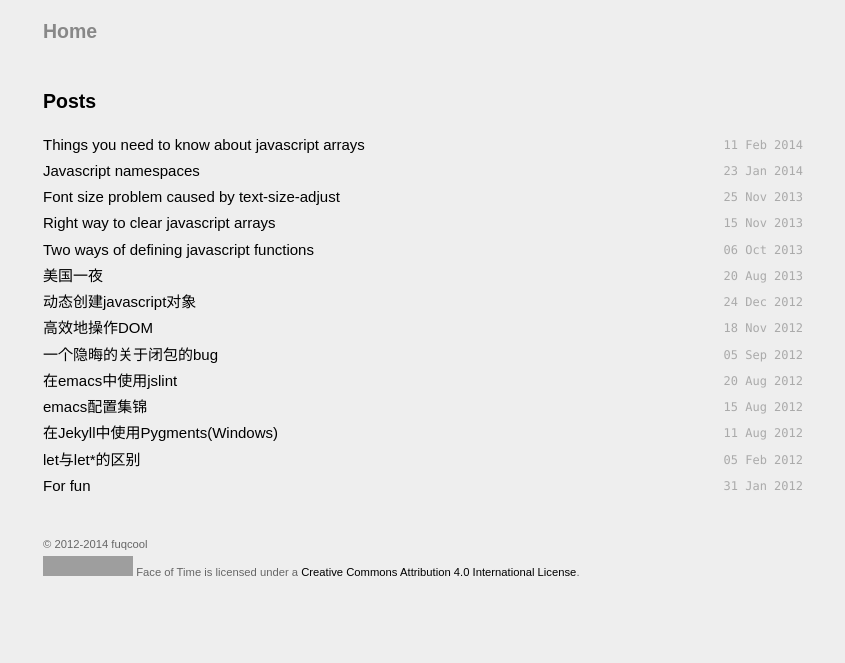
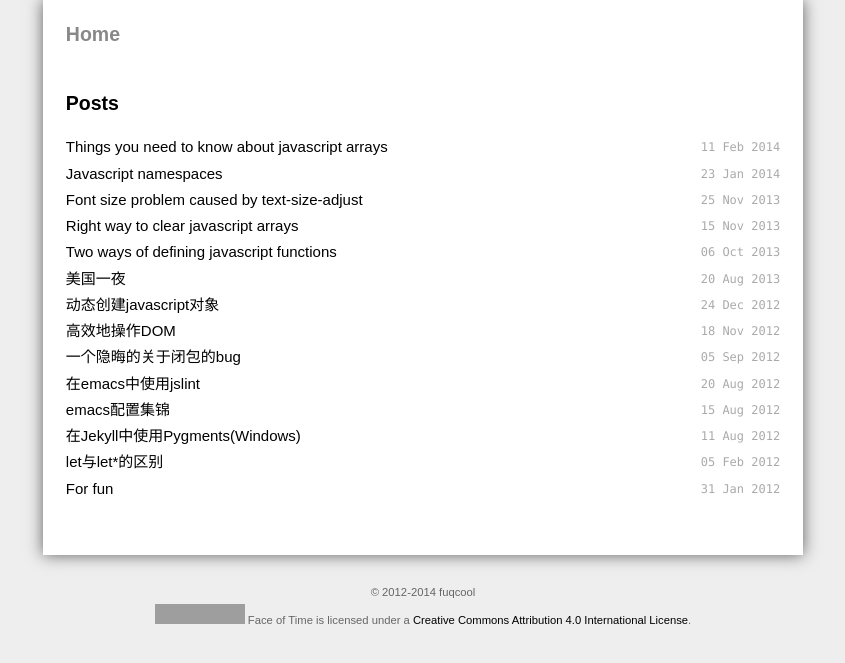
Before and after one commit to fuqcool/fuqcool.github.io, a Jekyll site: the page built from index.html, in a window 1280 px wide. Shown: the top 663 px of the page, without its empty margins (217-1062 px from the left). Built offline with Jekyll 4.4.1, drawn with Linux system fonts in a browser that asks for light colours; Markdown is read by kramdown in place of the engine named in the settings; grey boxes are pictures that could not be loaded.

Commit message:
content border and license

```diff
--- a/_layouts/default.html
+++ b/_layouts/default.html
@@ -17,17 +17,19 @@
 
   </head>
   <body>
+    <div class="container">
 
-    <div class="site">
       <div class="header">
         <ul id="navigator">
           <li><a href="/">Home</a></li>
         </ul>
 
         <div class="clear"></div>
-      </div>
+      </div> <!-- end header -->
 
       {{ content }}
+
+    </div> <!-- end container -->
 
     <div class="footer">
       <div>&copy; 2012-2014 fuqcool</div>
@@ -37,8 +39,7 @@
         <a rel="license" href="http://creativecommons.org/licenses/by/4.0/">
           Creative Commons Attribution 4.0 International License</a>.
       </div>
-      </div>
-    </div>
+    </div> <!-- end footer -->
 
   </body>
 </html>
--- a/css/main.css
+++ b/css/main.css
@@ -17,11 +17,16 @@ body {
   font-family: Arial, sans-serif;
   font-size: 15px;
   text-align: center;
+  width: 80%;
+  max-width: 760px;
+  line-height: 1.5em;
+  margin: 0 auto;
 }
 
 @media screen and (max-width: 600px) {
   body {
     -webkit-text-size-adjust: none;
+    width: 100%;
   }
 }
 
@@ -73,17 +78,23 @@ a:hover {
 
 /*****************************************************************************/
 /*
-/* Site
+/* Container
 /*
 /*****************************************************************************/
 
-.site {
+.container {
   text-align: left;
-  width: 90%;
-  max-width: 760px;
-  line-height: 1.5em;
-  margin: 0 auto;
-  padding: 20px 0;
+  padding: 3%;
+  background-color: white;
+  -webkit-box-shadow: 0px 0px 15px 0px rgba(50, 50, 50, 0.75);
+  -moz-box-shadow:    0px 0px 15px 0px rgba(50, 50, 50, 0.75);
+  box-shadow:         0px 0px 15px 0px rgba(50, 50, 50, 0.75);
+}
+
+@media screen and (max-width: 600px) {
+  .container {
+      box-shadow: none;
+  }
 }
 
 .header {
@@ -118,7 +129,7 @@ a:hover {
   font-size: 75%;
   color: #666;
   border-top: 4px solid #eee;
-  margin-top: 2em;
+  margin: 2em 0;
   overflow: hidden;
 }
 
```
Lines whose indentation alone changed are shown as unchanged.
